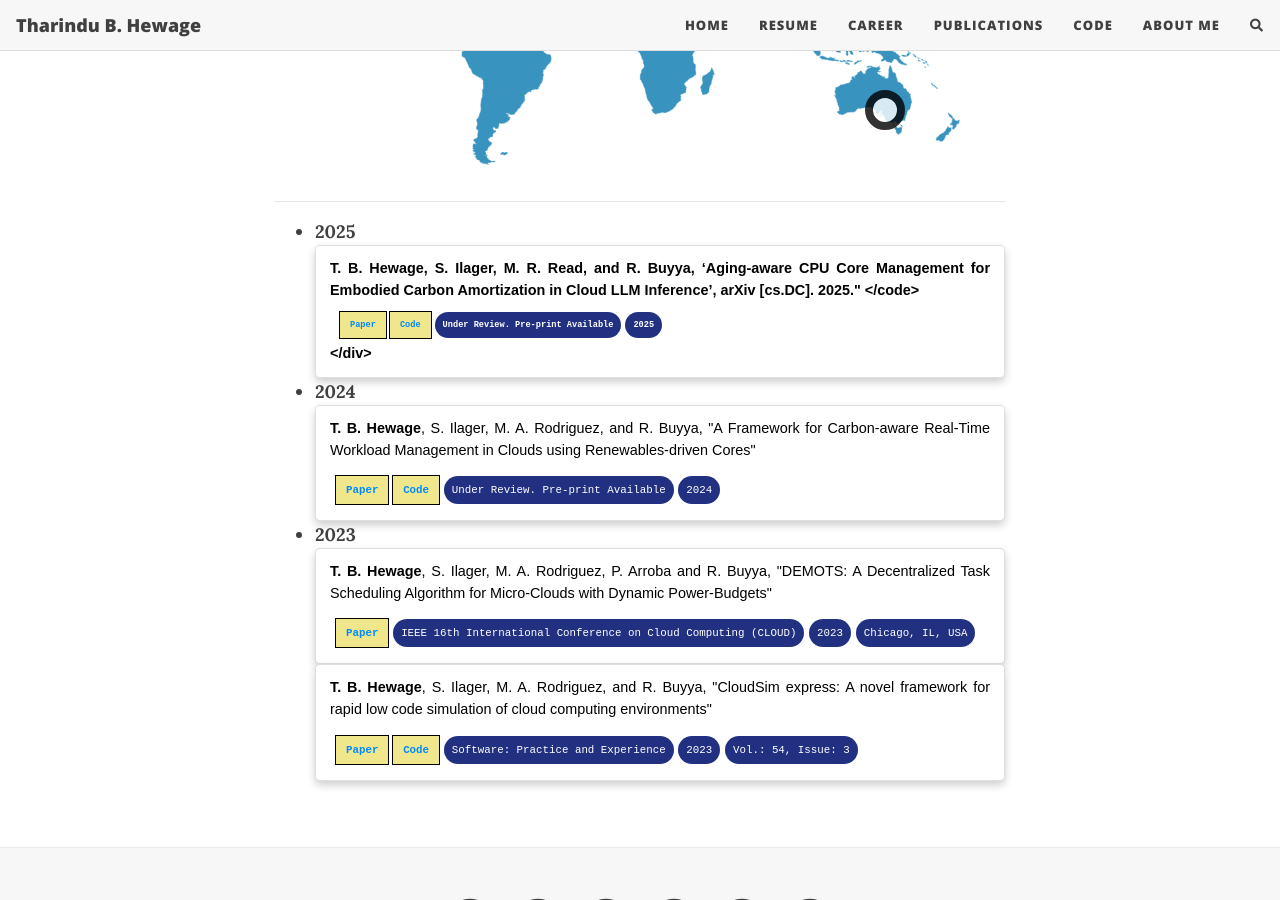
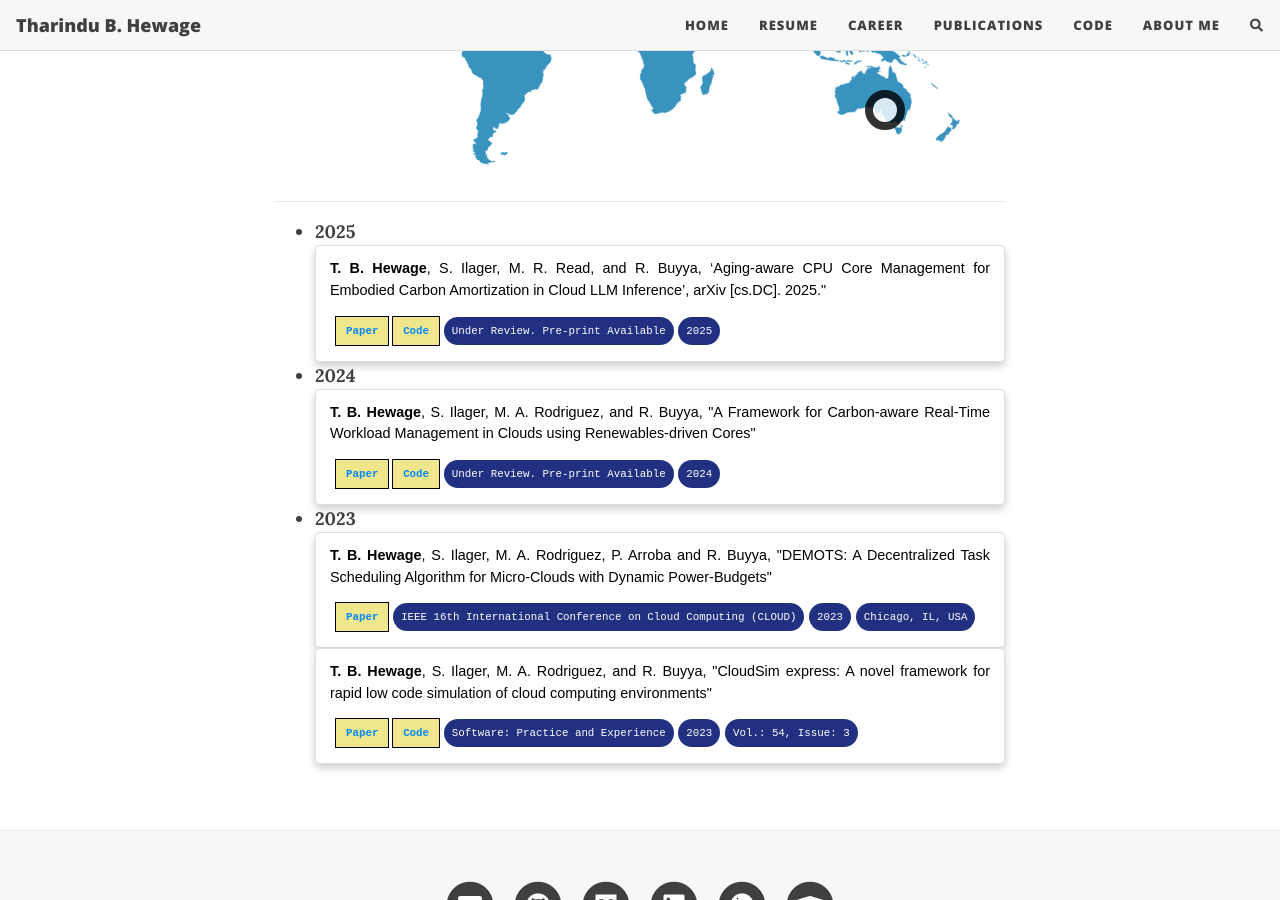
Before and after one commit to tharindu-b-hewage/tharindu-b-hewage.github.io, a Jekyll site: the page built from publications.md, in a window 1280 px wide and 900 px high, scrolled down 651 px. Built offline with Jekyll 4.4.1, drawn with Linux system fonts in a browser that asks for light colours; nearby versions of some CDN libraries; comment, search, counter and statistics services are not loaded.

Commit message:
fix citation

```diff
--- a/publications.md
+++ b/publications.md
@@ -139,7 +139,7 @@
 - **2025**
     <div class="card padded-div">
         <code style="font-size: 0.8em; color: black; background-color: white; font-family: sans-serif">
-            <strong>T. B. Hewage, S. Ilager, M. R. Read, and R. Buyya, ‘Aging-aware CPU Core Management for Embodied Carbon Amortization in Cloud LLM Inference’, arXiv [cs.DC]. 2025."
+            <strong>T. B. Hewage</strong>, S. Ilager, M. R. Read, and R. Buyya, ‘Aging-aware CPU Core Management for Embodied Carbon Amortization in Cloud LLM Inference’, arXiv [cs.DC]. 2025."
         </code>
         <div class="padded-div">
             <span class="artifact paper"><a href="https://arxiv.org/abs/2501.15829">Paper</a></span>
```
